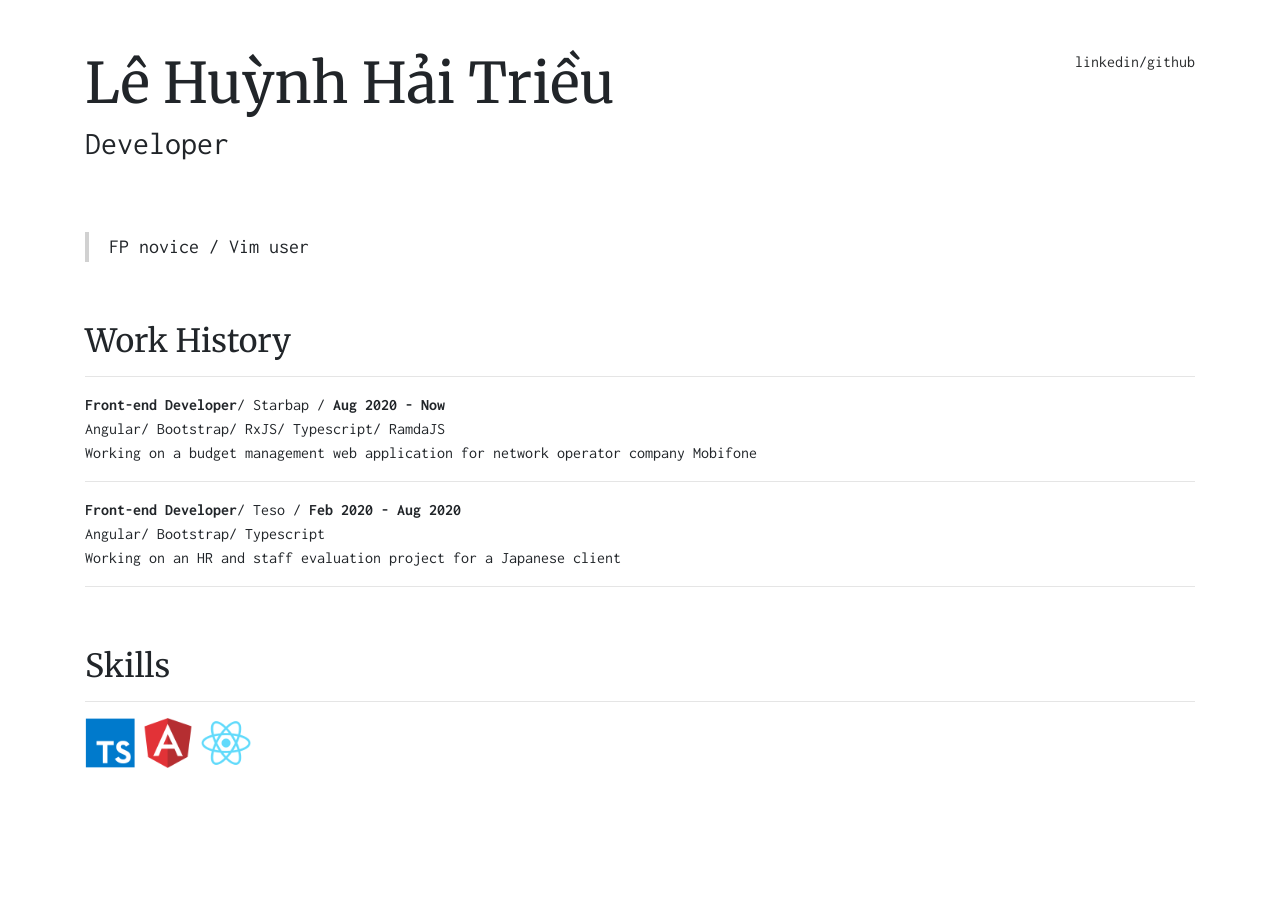
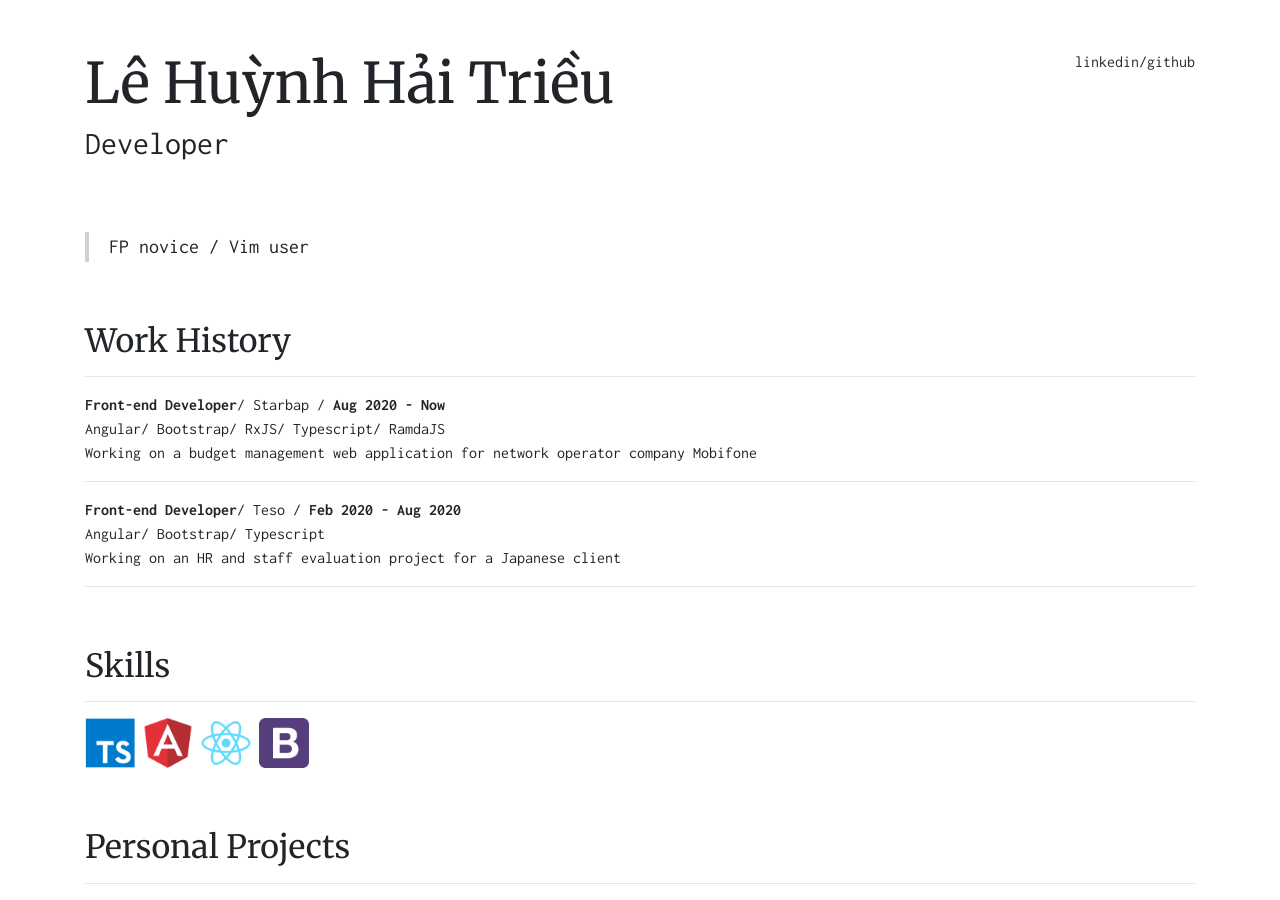
Before and after one commit to matrix0006/cv-app, a React (Create React App) app: page / in a window 1280 px wide. Before the commit the page ends 828 px from the top, so only its background shows below. Built offline with nearby package versions, Linux system fonts and the light colour scheme.

Commit message:
init personal projects component

```diff
--- a/src/App.tsx
+++ b/src/App.tsx
@@ -3,6 +3,7 @@ import Container from "react-bootstrap/esm/Container";
 import "./App.scss";
 import { Blockquote } from "./layout/blockquote/blockquote";
 import { Header } from "./layout/header/header";
+import { PersonalProjects } from "./layout/personalProjects/personal-projects";
 import { Skills } from "./layout/skills/skills";
 import { WorkHistory } from "./layout/workHistory/work-history";
 
@@ -13,6 +14,7 @@ function App() {
       <Blockquote></Blockquote>
       <WorkHistory></WorkHistory>
       <Skills></Skills>
+      <PersonalProjects></PersonalProjects>
     </Container>
   );
 }
--- /dev/null
+++ b/src/layout/personalProjects/personal-projects.tsx
@@ -0,0 +1,11 @@
+import React from "react";
+import "../../styles/container.scss";
+
+export const PersonalProjects = () => {
+  return (
+    <div className="content-wrapper">
+      <h1>Personal Projects</h1>
+      <hr></hr>
+    </div>
+  );
+};
--- a/src/layout/skills/skills.tsx
+++ b/src/layout/skills/skills.tsx
@@ -1,8 +1,9 @@
 import React from "react";
 import { OverlayTrigger, Tooltip } from "react-bootstrap";
 import angularLogo from "../../assets/icons/angular.png";
+import reactLogo from "../../assets/icons/react.png";
 import typescriptLogo from "../../assets/icons/typescript.png";
-import reactLogo from "../../assets/icons/react.png";
+import bootstrapLogo from "../../assets/icons/bootstrap.png";
 import "../../styles/container.scss";
 import "./skills.scss";
 
@@ -18,6 +19,10 @@ const logos = [
   {
     name: "React",
     import: reactLogo,
+  },
+  {
+    name: "Bootstrap",
+    import: bootstrapLogo
   }
 ];
 
@@ -28,7 +33,7 @@ export const Skills = () => {
       <hr></hr>
       {logos.map((logo, index) => {
         return (
-          <span className="mr-2">
+          <span className={index === logos.length - 1 ? undefined : "mr-2"}>
             <OverlayTrigger
               key={index}
               placement="top"
```
Also changed, not shown: src/assets/icons/bootstrap.png (added), src/layout/personalProjects/personal-projects.scss (added), 1 other file (tests, documents, lock files or other folders).
